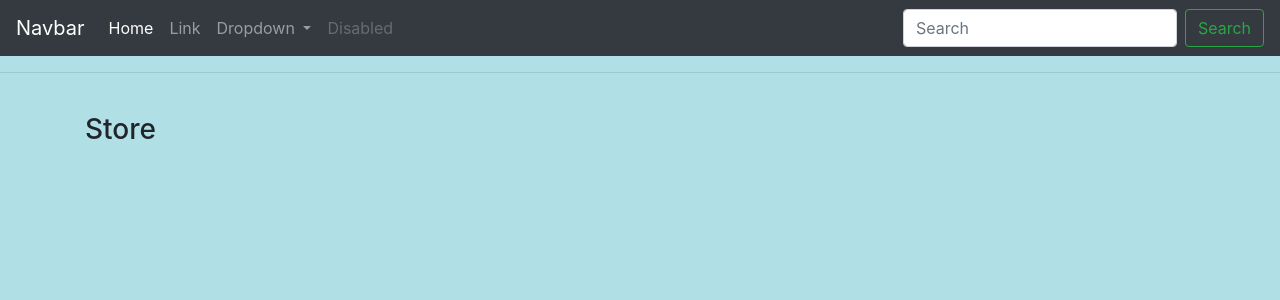
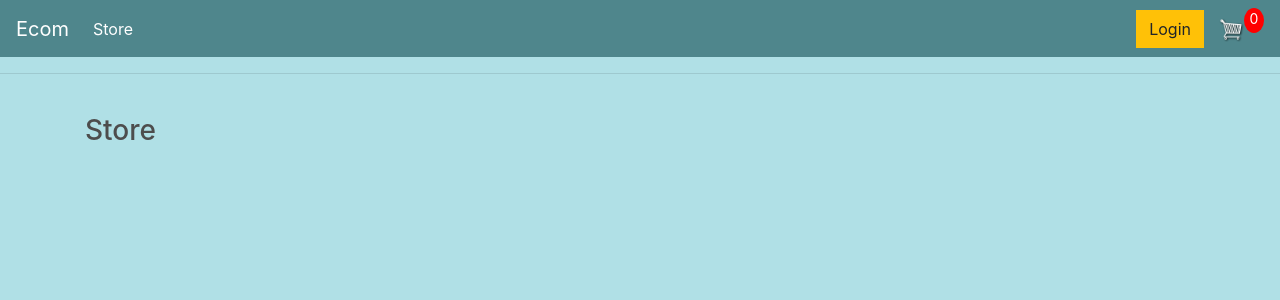
Before and after one commit to jinho6225/ecommerce-django, a Django app: page / in a window 1280 px wide. Shown: the top 300 px of the page. Run offline with Django 3.2, Linux system fonts and the light colour scheme; some libraries are stand-ins or nearby versions.

Commit message:
nav done

```diff
--- a/static/css/main.css
+++ b/static/css/main.css
@@ -1,3 +1,100 @@
+
 body {
     background-color: powderblue;
 }
+
+h1,h2,h3,h4,h5,h6{
+	color:hsl(0, 0%, 30%);
+}
+
+.box-element{
+	box-shadow:hsl(0, 0%, 80%) 0 0 16px;
+	background-color: #fff;
+	border-radius: 4px;
+	padding: 10px;
+}
+
+.thumbnail{
+	width: 100%;
+	height: 200px;
+	-webkit-box-shadow: -1px -3px 5px -2px rgba(214,214,214,1);
+    -moz-box-shadow: -1px -3px 5px -2px rgba(214,214,214,1);
+    box-shadow: -1px -3px 5px -2px rgba(214,214,214,1);
+}
+
+.product{
+	border-radius: 0 0 4px 4px;
+}
+
+.bg-dark{
+	background-color: #4f868c!important;
+}
+
+#cart-icon{
+	width:25px;
+	display: inline-block;
+	margin-left: 15px;
+}
+
+#cart-total{
+	display: block;
+	text-align: center;
+	color:#fff;
+	background-color: red;
+	width: 20px;
+	height: 25px;
+	border-radius: 50%;
+	font-size: 14px;
+}
+
+.col-lg-4, .col-lg-6, .col-lg-8, .col-lg-12{
+	margin-top: 10px;
+}
+
+.btn{
+	border-radius: 0;
+}
+
+.row-image{
+	width: 100px;
+}
+
+.form-field{
+	width:250px;
+	display: inline-block;
+	padding: 5px;
+}
+
+.cart-row{
+	display: flex;
+    align-items: flex-stretch;
+    padding-bottom: 10px;
+    margin-bottom: 10px;
+    border-bottom: 1px solid #ececec;
+
+}
+
+.quantity{
+	display: inline-block;
+	font-weight: 700;
+	padding-right:10px;
+
+
+}
+
+.chg-quantity{
+	width: 12px;
+	cursor: pointer;
+	display: block;
+	margin-top: 5px;
+	transition:.1s;
+}
+
+.chg-quantity:hover{
+	opacity: .6;
+}
+
+
+.hidden{
+	display: none!important;
+}
--- a/store/templates/store/main.html
+++ b/store/templates/store/main.html
@@ -17,7 +17,7 @@
   </head>
   <body>
     <nav class="navbar navbar-expand-lg navbar-dark bg-dark">
-      <a class="navbar-brand" href="#">Navbar</a>
+      <a class="navbar-brand" href="{% url 'store' %}">Ecom</a>
       <button
         class="navbar-toggler"
         type="button"
@@ -33,47 +33,20 @@
       <div class="collapse navbar-collapse" id="navbarSupportedContent">
         <ul class="navbar-nav mr-auto">
           <li class="nav-item active">
-            <a class="nav-link" href="#"
-              >Home <span class="sr-only">(current)</span></a
+            <a class="nav-link" href="{% url 'store' %}"
+              >Store <span class="sr-only">(current)</span></a
             >
           </li>
-          <li class="nav-item">
-            <a class="nav-link" href="#">Link</a>
-          </li>
-          <li class="nav-item dropdown">
-            <a
-              class="nav-link dropdown-toggle"
-              href="#"
-              id="navbarDropdown"
-              role="button"
-              data-toggle="dropdown"
-              aria-haspopup="true"
-              aria-expanded="false"
-            >
-              Dropdown
-            </a>
-            <div class="dropdown-menu" aria-labelledby="navbarDropdown">
-              <a class="dropdown-item" href="#">Action</a>
-              <a class="dropdown-item" href="#">Another action</a>
-              <div class="dropdown-divider"></div>
-              <a class="dropdown-item" href="#">Something else here</a>
-            </div>
-          </li>
-          <li class="nav-item">
-            <a class="nav-link disabled" href="#">Disabled</a>
-          </li>
         </ul>
-        <form class="form-inline my-2 my-lg-0">
-          <input
-            class="form-control mr-sm-2"
-            type="search"
-            placeholder="Search"
-            aria-label="Search"
-          />
-          <button class="btn btn-outline-success my-2 my-sm-0" type="submit">
-            Search
-          </button>
-        </form>
+
+        <div class="form-inline my-2 my-lg-0">
+          <a href="#" class="btn btn-warning">Login</a>
+
+          <a href="{% url 'cart' %}">
+            <img id="cart-icon" src="{% static 'images/cart.png' %}" />
+          </a>
+          <p id="cart-total">0</p>
+        </div>
       </div>
     </nav>
     <hr />
```
